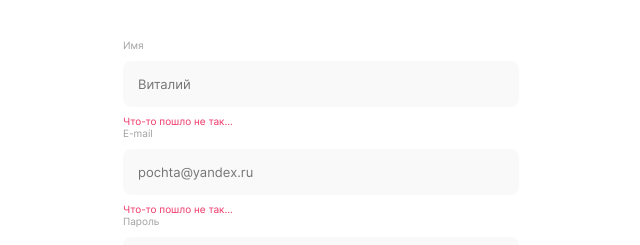
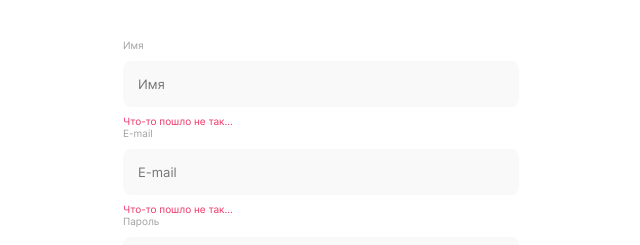
Before and after one commit to NikKZN/movies-explorer-frontend, a React (Create React App) app: page /signup in a window 1280 px wide. Shown: the part 178-423 px from the top of the page, without its empty margins (319-959 px from the left). Built offline with nearby package versions, Linux system fonts and the light colour scheme.

Commit message:
feat: add register request

```diff
--- a/src/components/App/App.js
+++ b/src/components/App/App.js
@@ -1,4 +1,5 @@
 import "./App.css";
+import React, { useState, useEffect } from "react";
 import Movies from "../Movies/Movies";
 import SavedMovies from "../SavedMovies/SavedMovies";
 import Profile from "../Profile/Profile";
@@ -6,10 +7,42 @@ import Login from "../Login/Login";
 import Register from "../Register/Register";
 import NotFound from "../NotFound/NotFound";
 import InfoTooltipPopup from "../InfoTooltipPopup/InfoTooltipPopup";
-import { Route, Switch } from "react-router-dom";
+import { Route, Switch, useHistory } from "react-router-dom";
 import Main from "../Main/Main";
+import mainApi from "../../utils/MainApi";
 
 function App() {
+  const history = useHistory();
+  const [isInfoToolTipOpen, setIsInfoToolTipOpen] = useState(false);
+  const [isRegistered, setIsRegistered] = useState();
+  const [errorMessage, setErrorMessage] = useState("");
+
+  //---Открываем попап сообщения
+  function handleInfoTooltipOpen() {
+    setIsInfoToolTipOpen(true);
+  }
+
+
+  function handleRegister({ name, email, password }) {
+    return mainApi
+      .register(name, email, password)
+      .then((res) => {
+        if (!res.message) {
+          setIsRegistered(true);
+          handleInfoTooltipOpen();
+        } else {
+          setIsRegistered(false);
+          setErrorMessage(res.message);
+          handleInfoTooltipOpen();
+        }
+        history.push("/singin");
+      })
+      .catch((err) => {
+        setIsRegistered(false);
+        setErrorMessage(err);
+        handleInfoTooltipOpen();
+      });
+  }
   return (
     <div className="page">
       <Switch>
@@ -29,7 +62,7 @@ function App() {
           <Login />
         </Route>
         <Route path="/signup">
-          <Register />
+          <Register handleRegister={handleRegister}/>
         </Route>
         <Route path="*">
           <NotFound />
--- a/src/components/Register/Register.js
+++ b/src/components/Register/Register.js
@@ -1,8 +1,34 @@
 import "./Register.css";
+import React, { useState } from "react";
 import logo from "../../images/Header/header-logo.svg";
 import { Link } from "react-router-dom";
 
-function Register() {
+function Register(props) {
+  const [formParams, setFormParams] = useState({
+    name: "",
+    email: "",
+    password: "",
+  });
+
+  const handleChange = (e) => {
+    const { name, value } = e.target;
+    setFormParams((prev) => ({
+      ...prev,
+      [name]: value,
+    }));
+  };
+
+  function handleSubmit(e) {
+    e.preventDefault();
+    props.handleRegister({
+      name: formParams.name,
+      email: formParams.email,
+      password: formParams.password,
+    });
+  }
+
+
+
   return (
     <>
       <section className="register">
@@ -15,14 +41,19 @@ function Register() {
             />
           </Link>
           <h1 className="register__greeting">Добро пожаловать!</h1>
-          <form className="register__form">
+          <form
+            className="register__form"
+            onSubmit={handleSubmit}
+          >
             <label className="register__label">
               Имя
               <input
                 className="register__input"
                 name="name"
+                value={formParams.name}
                 type="text"
-                placeholder="Виталий"
+                placeholder="Имя"
+                onChange={handleChange}
                 required
               />
               <span className="register__input-error">
@@ -34,8 +65,10 @@ function Register() {
               <input
                 className="register__input"
                 name="email"
+                value={formParams.email}
                 type="email"
-                placeholder="pochta@yandex.ru"
+                placeholder="E-mail"
+                onChange={handleChange}
                 required
               />
               <span className="register__input-error">
@@ -47,8 +80,10 @@ function Register() {
               <input
                 className="register__input"
                 name="password"
+                value={formParams.password}
                 type="password"
                 placeholder="Пароль"
+                onChange={handleChange}
                 minLength="8"
                 autoComplete="off"
                 required
```
